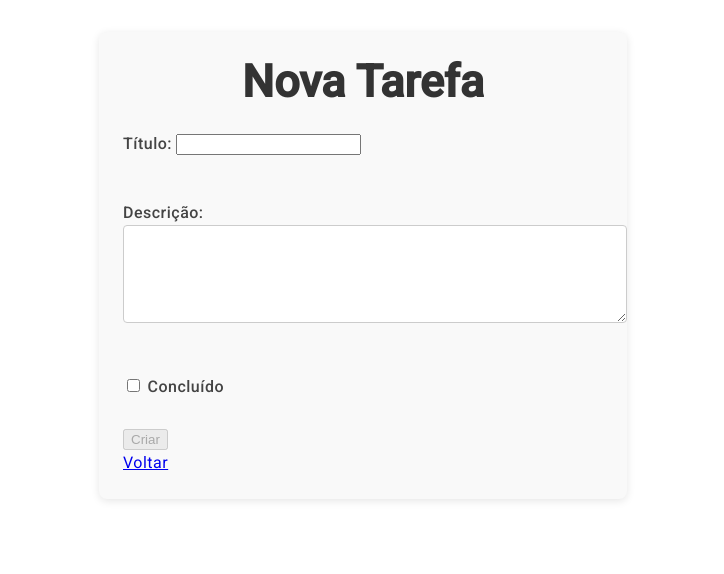
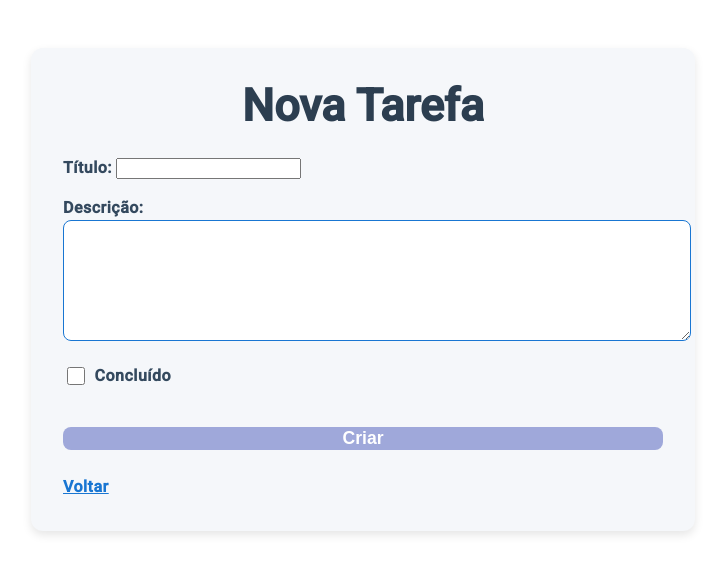
Before and after one commit to IWMVI/task-manager, an Angular app: page /tasks/new in a window 1280 px wide. Shown: the top 574 px of the page, without its empty margins (277-1001 px from the left). Built offline with nearby package versions, Linux system fonts and the light colour scheme.

Commit message:
feat: Melhora a interface do formulário e lista de tarefas com novos estilos e estrutura

```diff
--- a/src/app/tasks/components/task-form/task-form.component.html
+++ b/src/app/tasks/components/task-form/task-form.component.html
@@ -6,21 +6,21 @@
       Título:
       <input formControlName="titulo" />
     </label>
-    <br />
+
     <label>
       Descrição:
       <textarea formControlName="descricao"></textarea>
     </label>
-    <br />
-    <label>
+
+    <label class="checkbox-label">
       <input type="checkbox" formControlName="completado" />
       Concluído
     </label>
-    <br />
-    <button type="submit" [disabled]="form.invalid">
+
+    <button class="btn" type="submit" [disabled]="form.invalid">
       {{ taskId ? "Atualizar" : "Criar" }}
     </button>
   </form>
 
-  <a routerLink="/tasks">Voltar</a>
+  <a routerLink="/tasks" class="btn-link">Voltar</a>
 </div>
--- a/src/app/tasks/components/task-form/task-form.component.scss
+++ b/src/app/tasks/components/task-form/task-form.component.scss
@@ -1,93 +1,114 @@
 .task-form {
-  max-width: 480px;
-  margin: 2rem auto;
-  padding: 1.5rem;
-  background: #f9f9f9;
-  border-radius: 8px;
-  box-shadow: 0 2px 8px rgb(0 0 0 / 0.1);
+  max-width: 600px;
+  margin: 3rem auto;
+  padding: 2rem;
+  background-color: #f5f7fa; /* mesma cor da home-container */
+  border-radius: 12px;
+  box-shadow: 0 4px 10px rgba(0, 0, 0, 0.1);
+  font-family: 'Roboto', sans-serif;
 
   h2 {
+    color: #2c3e50;
+    font-weight: 700;
+    text-align: center;
     margin-bottom: 1.5rem;
-    font-weight: 600;
-    color: #333;
-    text-align: center;
   }
 
   label {
     display: block;
     margin-top: 1rem;
-    margin-bottom: 0.3rem;
-    font-weight: 500;
-    color: #444;
-
-    .required {
-      color: #e53935;
-    }
+    margin-bottom: 0.4rem;
+    font-weight: 600;
+    color: #34495e;
   }
 
   input[type="text"],
   input[type="date"],
   textarea {
     width: 100%;
-    padding: 0.5rem 0.7rem;
-    border: 1px solid #ccc;
-    border-radius: 4px;
+    padding: 0.6rem 0.8rem;
+    border: 1.5px solid #1976d2;
+    border-radius: 8px;
     font-size: 1rem;
-    transition: border-color 0.3s;
+    font-family: 'Roboto', sans-serif;
+    transition: border-color 0.3s ease, box-shadow 0.3s ease;
 
     &:focus {
-      border-color: #3f51b5;
       outline: none;
-      box-shadow: 0 0 5px #3f51b5aa;
+      border-color: #155fa0;
+      box-shadow: 0 0 8px #155fa0aa;
     }
   }
 
   textarea {
     resize: vertical;
-    min-height: 80px;
+    min-height: 100px;
   }
 
   .checkbox-label {
     display: flex;
     align-items: center;
     margin-top: 1rem;
-    font-weight: 500;
-    color: #444;
+    color: #34495e;
 
     input[type="checkbox"] {
-      margin-right: 0.5rem;
+      margin-right: 0.6rem;
       width: 18px;
       height: 18px;
     }
   }
 
-  .error {
-    color: #e53935;
-    font-size: 0.85rem;
-    margin-top: 0.3rem;
-  }
+  button.btn {
+    margin-top: 2rem;
+    width: 100%;
+    background-color: #1976d2;
+    color: white;
+    font-weight: 700;
+    font-size: 1.1rem;
+    border: none;
+    border-radius: 8px;
+    cursor: pointer;
+    box-shadow: 0 2px 6px rgba(25, 118, 210, 0.4);
+    transition: background-color 0.3s ease, box-shadow 0.3s ease;
 
-  button.btn {
-    display: block;
-    width: 100%;
-    margin-top: 2rem;
-    padding: 0.7rem 0;
-    background-color: #3f51b5;
-    color: white;
-    font-weight: 600;
-    border: none;
-    border-radius: 5px;
-    cursor: pointer;
-    font-size: 1.1rem;
-    transition: background-color 0.3s ease;
+    &:hover:not(:disabled) {
+      background-color: #155fa0;
+      box-shadow: 0 4px 12px rgba(21, 95, 160, 0.6);
+    }
+
+    &:active:not(:disabled) {
+      background-color: #104b73;
+    }
 
     &:disabled {
       background-color: #9fa8da;
       cursor: not-allowed;
+      box-shadow: none;
     }
+  }
 
-    &:not(:disabled):hover {
-      background-color: #303f9f;
+  a.btn-link {
+    display: inline-block;
+    margin-top: 1.5rem;
+    color: #1976d2;
+    font-weight: 600;
+    text-decoration: underline;
+    cursor: pointer;
+
+    &:hover {
+      color: #155fa0;
     }
   }
 }
+
+/* Responsividade */
+@media (max-width: 480px) {
+  .task-form {
+    margin: 2rem 1rem;
+    padding: 1.5rem;
+
+    button.btn {
+      font-size: 1rem;
+    }
+  }
+}
--- a/src/app/tasks/components/task-item/task-item.component.scss
+++ b/src/app/tasks/components/task-item/task-item.component.scss
@@ -1,3 +1,78 @@
+.task-item {
+  background: white;
+  padding: 1rem 1.2rem;
+  border-radius: 10px;
+  box-shadow: 0 2px 6px rgba(0, 0, 0, 0.07);
+  transition: box-shadow 0.3s ease;
+  font-family: "Roboto", sans-serif;
+
+  &:hover {
+    box-shadow: 0 4px 12px rgba(0, 0, 0, 0.12);
+  }
+
+  h3 {
+    margin: 0 0 0.4rem 0;
+    color: #2c3e50;
+  }
+
+  p {
+    margin: 0 0 0.6rem 0;
+    color: #34495e;
+  }
+
+  small {
+    display: block;
+    margin-bottom: 1rem;
+    color: #7f8c8d;
+  }
+
+  .actions {
+    display: flex;
+    gap: 0.8rem;
+    flex-wrap: wrap;
+    align-items: center;
+  }
+
+  button.btn-small {
+    background-color: #1976d2;
+    color: white;
+    border: none;
+    border-radius: 6px;
+    padding: 0.4rem 0.9rem;
+    font-weight: 600;
+    cursor: pointer;
+    transition: background-color 0.3s ease;
+
+    &:hover:not(:disabled) {
+      background-color: #155fa0;
+    }
+
+    &:disabled {
+      background-color: #9fa8da;
+      cursor: not-allowed;
+    }
+  }
+
+  button.btn-delete {
+    background-color: #e53935;
+
+    &:hover:not(:disabled) {
+      background-color: #b71c1c;
+    }
+  }
+
+  a.btn-link {
+    color: #1976d2;
+    font-weight: 600;
+    text-decoration: underline;
+    cursor: pointer;
+
+    &:hover {
+      color: #155fa0;
+    }
+  }
+}
+
 .completed {
   opacity: 0.6;
   text-decoration: line-through;
--- a/src/app/tasks/components/task-list/task-list.component.html
+++ b/src/app/tasks/components/task-list/task-list.component.html
@@ -1,7 +1,7 @@
-<div class="task-form">
+<div class="task-list">
   <h2>Lista de Tarefas</h2>
 
-  <a routerLink="/tasks/new">Nova Tarefa</a>
+  <a routerLink="/tasks/new" class="btn">Nova Tarefa</a>
 
   <ul *ngIf="tasks.length > 0; else empty">
     <li *ngFor="let task of tasks">
--- a/src/app/tasks/components/task-list/task-list.component.scss
+++ b/src/app/tasks/components/task-list/task-list.component.scss
@@ -0,0 +1,68 @@
+.task-list {
+  max-width: 600px;
+  margin: 3rem auto;
+  padding: 2rem;
+  background-color: #f5f7fa;
+  border-radius: 12px;
+  box-shadow: 0 4px 10px rgba(0, 0, 0, 0.1);
+  font-family: "Roboto", sans-serif;
+  text-align: center;
+
+  h2 {
+    color: #2c3e50;
+    font-weight: 700;
+    margin-bottom: 1.8rem;
+  }
+
+  a.btn {
+    display: inline-block;
+    margin-bottom: 2rem;
+    padding: 0.8rem 1.8rem;
+    background-color: #1976d2;
+    color: white;
+    font-weight: 600;
+    font-size: 1rem;
+    border-radius: 8px;
+    text-decoration: none;
+    box-shadow: 0 2px 6px rgba(25, 118, 210, 0.4);
+    transition: background-color 0.3s ease, box-shadow 0.3s ease;
+
+    &:hover {
+      background-color: #155fa0;
+      box-shadow: 0 4px 12px rgba(21, 95, 160, 0.6);
+    }
+  }
+
+  ul {
+    list-style: none;
+    padding: 0;
+    margin: 0;
+
+    li {
+      margin-bottom: 1rem;
+
+      app-task-item {
+        display: block;
+      }
+    }
+  }
+
+  p {
+    font-style: italic;
+    color: #7f8c8d;
+  }
+}
+
+/* Responsivo */
+@media (max-width: 480px) {
+  .task-list {
+    margin: 2rem 1rem;
+    padding: 1.5rem;
+
+    a.btn {
+      width: 100%;
+      font-size: 1.1rem;
+      padding: 1rem 0;
+    }
+  }
+}
```
